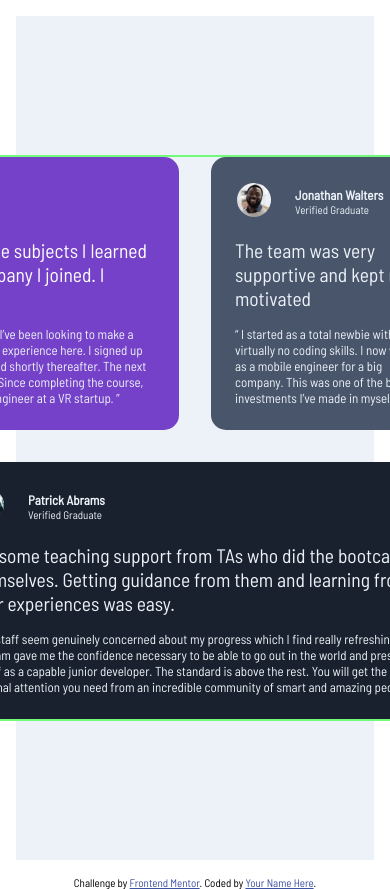
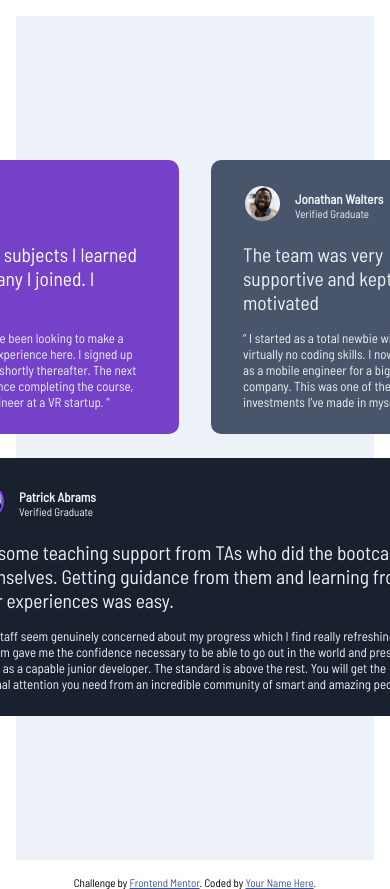
Before and after one commit to Shashi-WnaFly/FrontMen_testimonials-grid-section-main, a plain HTML site: page index.html in a window 390 px wide. Shown: the top 889 px of the page. Drawn offline with Linux system fonts and the light colour scheme.

Commit message:
almost css part completed but responsive

```diff
--- a/index.html
+++ b/index.html
@@ -32,7 +32,7 @@
         <div class="user_profile">
           <table>
             <tr>
-              <td><img class="id_photo" src="/images/image-daniel.jpg" alt="error"></td>
+              <td class="profile_id"><img class="id_photo" id="dan" src="/images/image-daniel.jpg" alt="error"></td>
               <td class="user_name">
                 <p><strong>Daniel Clifford</strong></p>
                 <p class="ver_grad">Verified Graduate</p>
@@ -105,7 +105,7 @@
         <div class="user_profile">
           <table>
             <tr>
-              <td><img class="id_photo" src="/images/image-patrick.jpg" alt="error"></td>
+              <td><img class="id_photo" id="pat" src="/images/image-patrick.jpg" alt="error"></td>
               <td class="user_name">
                 <p><strong>Patrick Abrams</strong></p>
                 <p class="ver_grad">Verified Graduate</p>
--- a/style.css
+++ b/style.css
@@ -3,6 +3,7 @@
     margin: 0%;
     padding: 0%;
 }
+
 body{
     font-size: 13px;
     font-family: 'Barlow Semi Condensed', sans-serif;
@@ -21,10 +22,10 @@ body{
     display: grid;
     grid-template-columns: repeat(auto-fit, minmax(14rem, 1fr));
     grid-template-rows: repeat(auto-fit, minmax(10rem, 1fr));
-    width: 65rem;
-    gap: 2rem 2rem;
-    border: 2px solid rgb(114, 250, 123);
-    align-items: center;
+    width: 67rem;
+    gap: 1.5rem 2rem;
+    align-items: stretch;
+    justify-items: stretch;
 }
 
 .no_1{
@@ -59,19 +60,25 @@ body{
 }
 
 .user_box {
-    padding: 1.5rem 1.5rem;
-    border-radius: 15px;
+    padding: 1.5rem 2rem;
+    border-radius: 10px;
+    justify-content: stretch;
+    align-items: stretch;
 }
 
 .id_photo{
     border-radius: 100%;
-    width: 60%;
-    align-items: center;
+    width: 35px;
+}
+
+.user_name{
+    padding-left: 13px;
 }
 
 .user_com_brief{
     padding: 1rem 0%;
 }
+
 .ver_grad{
     font-size: 11px;
 }
@@ -79,6 +86,11 @@ body{
 .user_com_brief>h2{
     font-weight: 500;
 }
+
+#pat, #dan{
+    border: 2px solid hsl(263, 100%, 62%);
+}
+
 
 
 
```
